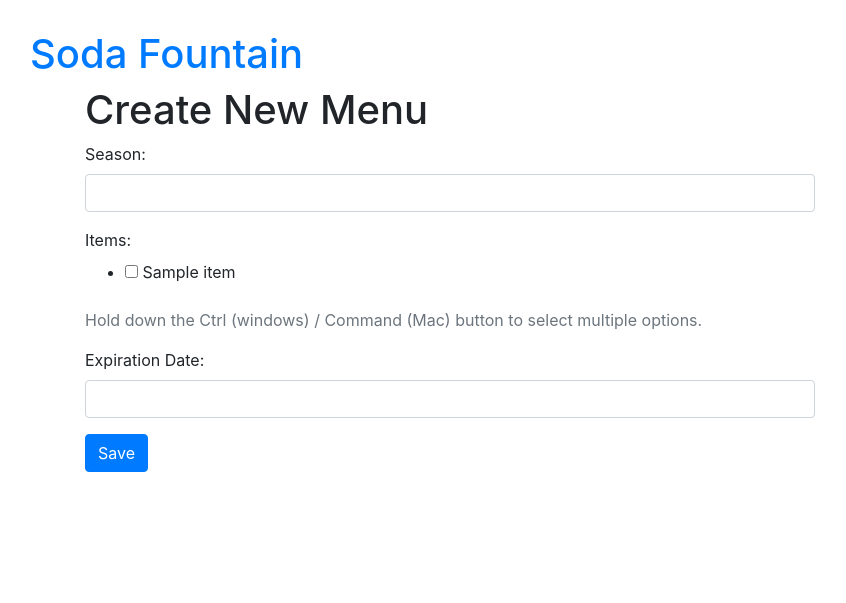
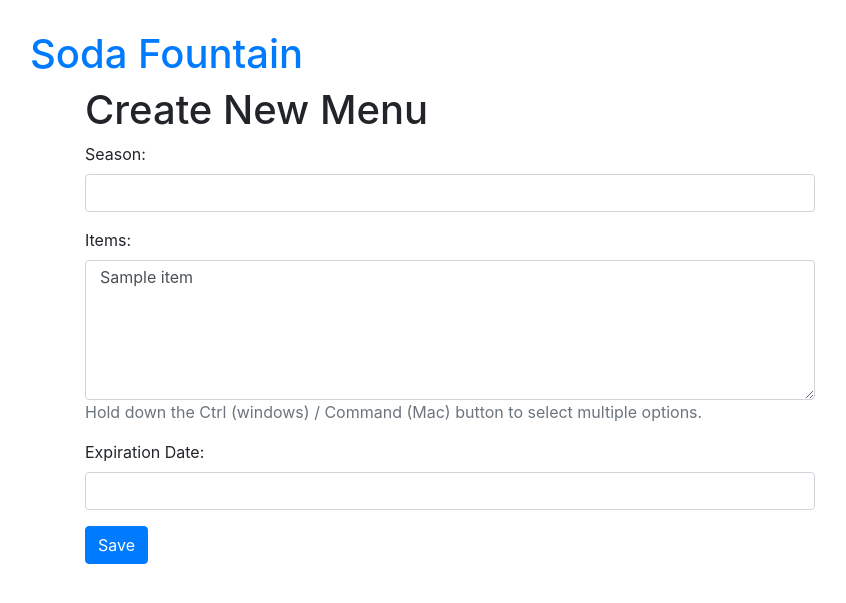
Before and after one commit to gidsey/project_09, a Django app: page /menu/new/ in a window 1280 px wide. Shown: the top 603 px of the page, without its empty margins (0-846 px from the left). Run offline with Django 3.2, Linux system fonts and the light colour scheme; tables that the repository leaves empty hold one stand-in row (values such as "Sample post"); parts of the project's set-up code (start-up, migrations or seed data) failed here and were passed over; some libraries are stand-ins or nearby versions.

Commit message:
create new menu working

```diff
--- a/assets/css/menu_styles.css
+++ b/assets/css/menu_styles.css
@@ -1,6 +1,7 @@
 body {
     padding: 30px;
 }
+
 
 .useful {
     border-top: 6px solid darkslategrey;
@@ -11,3 +12,13 @@ body {
     color: tomato;
     margin-bottom: 8px;
 }
+
+.multi-select {
+    resize: both;
+}
+
+select.form-control{
+
+    line-height:30px;
+
+    }
--- a/menu/forms.py
+++ b/menu/forms.py
@@ -1,13 +1,8 @@
 from django import forms
-
 from .models import Menu, Item
-# from django.forms import DateField, CharField, MultipleChoiceField
 
 
-TEST_CHOICES = [[x.id, x.name] for x in Item.objects.all()]
-# TEST_CHOICES = [[x.id, x.item] for x in Menu.objects.all().filter(items__items__isnull=False)]
-
-# TEST_CHOICES =[[1, 'a'], [2, 'b'], [3, 'c'], [4, 'd']]
+ITEMS = [[x.id, x.name] for x in Item.objects.all()]  # Make a list of all items and their corresponding IDs
 
 
 class MenuForm(forms.ModelForm):
@@ -16,9 +11,9 @@ class MenuForm(forms.ModelForm):
 
     items = forms.MultipleChoiceField(
         # validators=
-        choices=TEST_CHOICES,
+        choices=ITEMS,
         help_text='Hold down the Ctrl (windows) / Command (Mac) button to select multiple options.',
-        widget=forms.CheckboxSelectMultiple(),
+        widget=forms.SelectMultiple(attrs={'size': 30}),
     )
 
     class Meta:
@@ -29,4 +24,3 @@ class MenuForm(forms.ModelForm):
             'items',
             'expiration_date',
         )
-        # exclude = ('created_date', )
--- a/menu/templates/menu/new_menu.html
+++ b/menu/templates/menu/new_menu.html
@@ -14,14 +14,10 @@
                     </div>
                     <div class="form-group">
                         <label for="items">Items:</label>
-                        {{ form.items }}
-
-{#                        <select name="items" multiple class="form-control" id="items" >#}
-{#                            {% for item in form.items %}#}
-{#                                <option value="{{ item }}"></option>#}
-{#                            {% endfor %}#}
-
-
+                        <select name="items" multiple class="form-control multi-select" id="items" size="6">
+                            {% for item in form.items %}
+                                {{ item|truncatechars_html:90 }}
+                            {% endfor %}
                         </select>
                         <div class="text-muted">{{ form.items.help_text }}</div>
                     </div>
--- a/menu/views.py
+++ b/menu/views.py
@@ -39,10 +39,10 @@ def create_new_menu(request):
     form = forms.MenuForm()
     if request.method == "POST":
         form = forms.MenuForm(data=request.POST)
+        # print('form.items {}'.format(form))
         if form.is_valid():
             menu = form.save(commit=False)
             selected_items = form.cleaned_data['items']
-            print('items = {}'.format(selected_items))
             menu.created_date = timezone.now()
             menu.save()
             menu.items.set(selected_items)
```
Also changed, not shown: 1 other file. Lines whose indentation alone changed are shown as unchanged.
